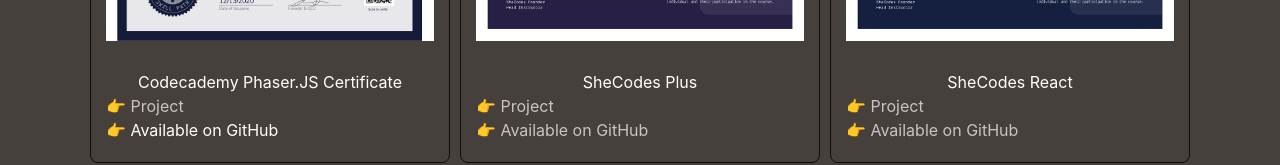
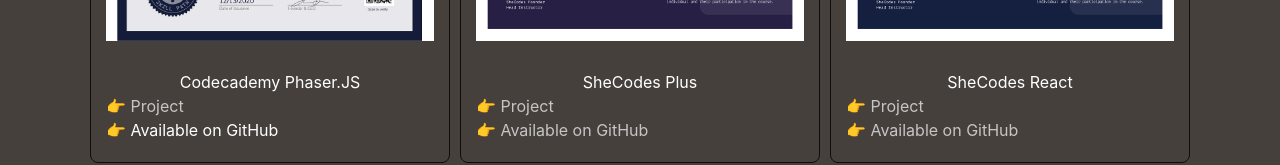
Before and after one commit to vniacsta/my-page-vniacsta, a React (Create React App) app: page / in a window 1280 px wide. Shown: the part 1155-1320 px from the top of the page. Built offline with nearby package versions, Linux system fonts and the light colour scheme.

Commit message:
updated certificates name

```diff
--- a/src/Certificates.js
+++ b/src/Certificates.js
@@ -53,7 +53,7 @@
             <ProjectsInfo
               image={certificate1}
               linkImage="https://www.codecademy.com/profiles/vniacsta/certificates/705dcb15de0da4dd9d9fc4f3274b430e"
-              name="Codecademy Javascript Certificate"
+              name="Codecademy Javascript"
               linkProject="https://www.codecademy.com/profiles/vniacsta/certificates/705dcb15de0da4dd9d9fc4f3274b430e"
               />
           </div>
@@ -61,7 +61,7 @@
             <ProjectsInfo
               image={certificate4}
               linkImage="https://www.codecademy.com/profiles/vniacsta/certificates/5ddbff3dd1bd3b001397ae9f"
-              name="Codecademy Phaser.JS Certificate"
+              name="Codecademy Phaser.JS"
               linkProject="https://www.codecademy.com/profiles/vniacsta/certificates/5ddbff3dd1bd3b001397ae9f"
               />
           </div>
```
